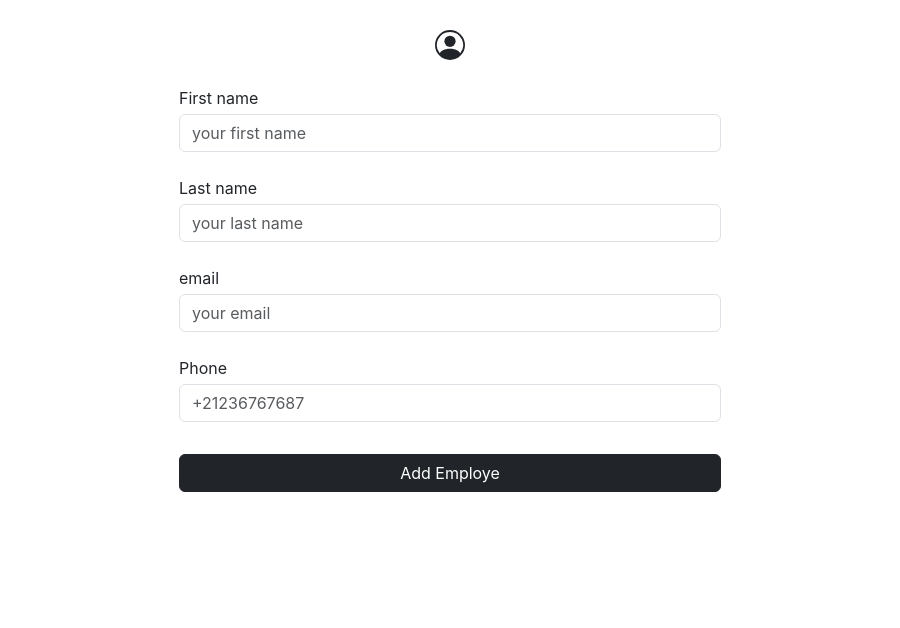
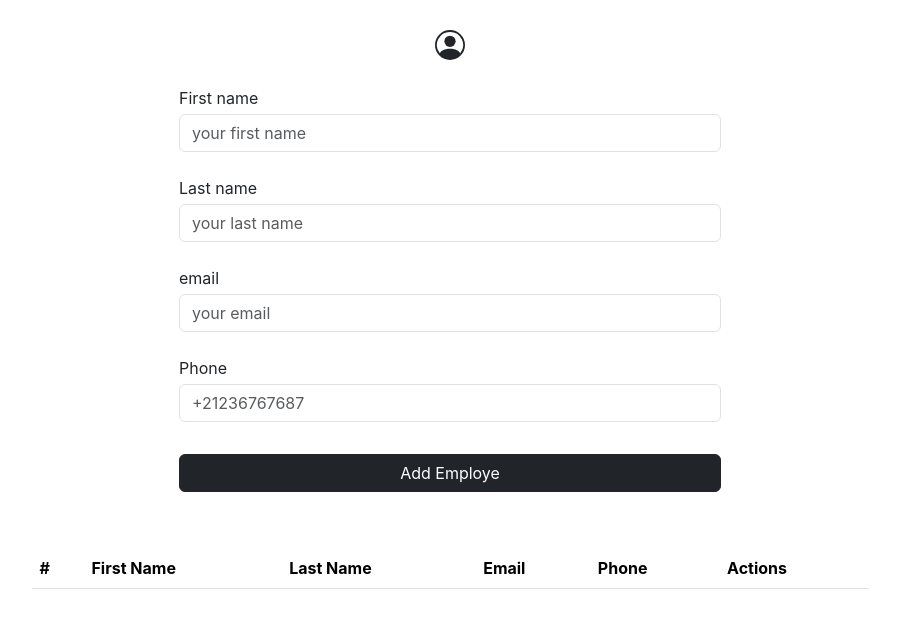
Before and after one commit to Abdessamad7687/react-employes-crud, a React (Create React App) app: page / in a window 1280 px wide. Shown: the top 628 px of the page, without its empty margins (190-1090 px from the left). Built offline with nearby package versions, Linux system fonts and the light colour scheme.

Commit message:
employes-crud

```diff
--- a/src/App.jsx
+++ b/src/App.jsx
@@ -3,6 +3,8 @@ import Title from "./components/Title"
 import LabelForm from './components/LabelForm'
 import InputForm from "./components/InputForm"
 import FormButton from './components/FormButton'
+import Table from './components/Table'
+import Tbody from "./components/Tbody"
 
 const App = () => {
   return (
@@ -70,6 +72,15 @@ const App = () => {
 
       <FormButton />
 
+
+      {/* Table */}
+
+      <Table>
+        <Tbody>
+
+        </Tbody>
+      </Table>
+
     </div>
   )
 }
--- /dev/null
+++ b/src/components/Table.jsx
@@ -0,0 +1,12 @@
+import React from 'react'
+import Thead from './Thead'
+
+const Table = () => {
+    return (
+        <table class="table mt-5 w-75 mx-auto">
+            <Thead />
+        </table>
+    )
+}
+
+export default Table
--- /dev/null
+++ b/src/components/Tbody.jsx
@@ -0,0 +1,11 @@
+import React from 'react'
+
+const Tbody = () => {
+  return (
+    <tbody>
+
+    </tbody>
+  )
+}
+
+export default Tbody
--- /dev/null
+++ b/src/components/Thead.jsx
@@ -0,0 +1,18 @@
+import React from 'react'
+
+const Thead = () => {
+    return (
+        <thead>
+            <tr>
+                <th scope="col">#</th>
+                <th scope="col">First Name</th>
+                <th scope="col">Last Name</th>
+                <th scope="col">Email</th>
+                <th scope="col">Phone</th>
+                <th scope="col">Actions</th>
+            </tr>
+        </thead>
+    )
+}
+
+export default Thead
```
